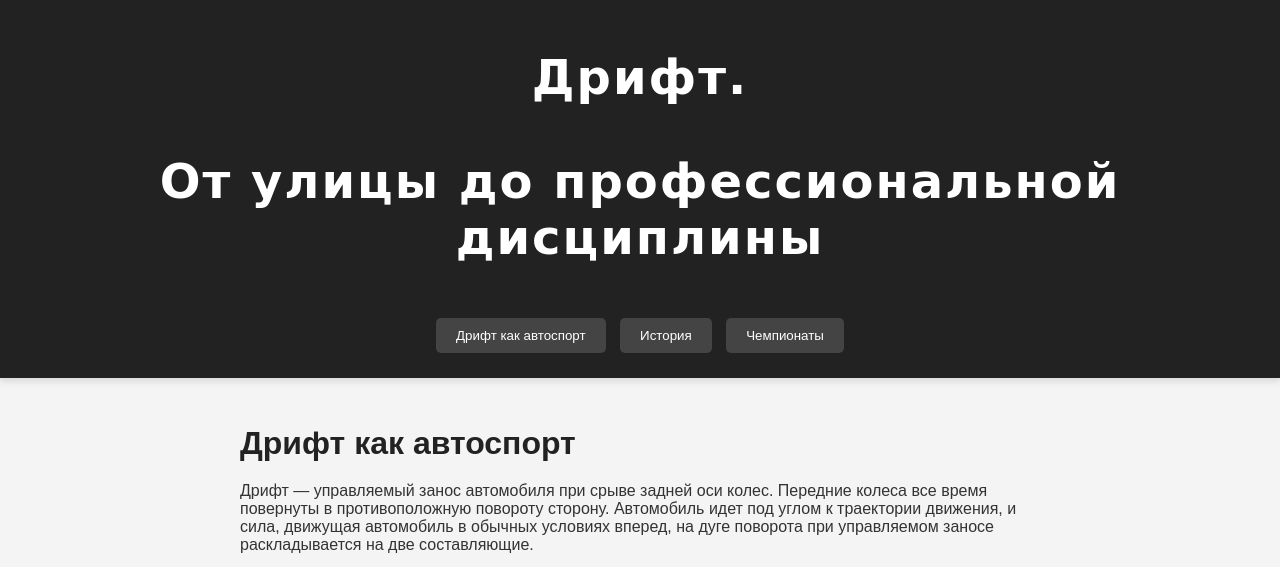
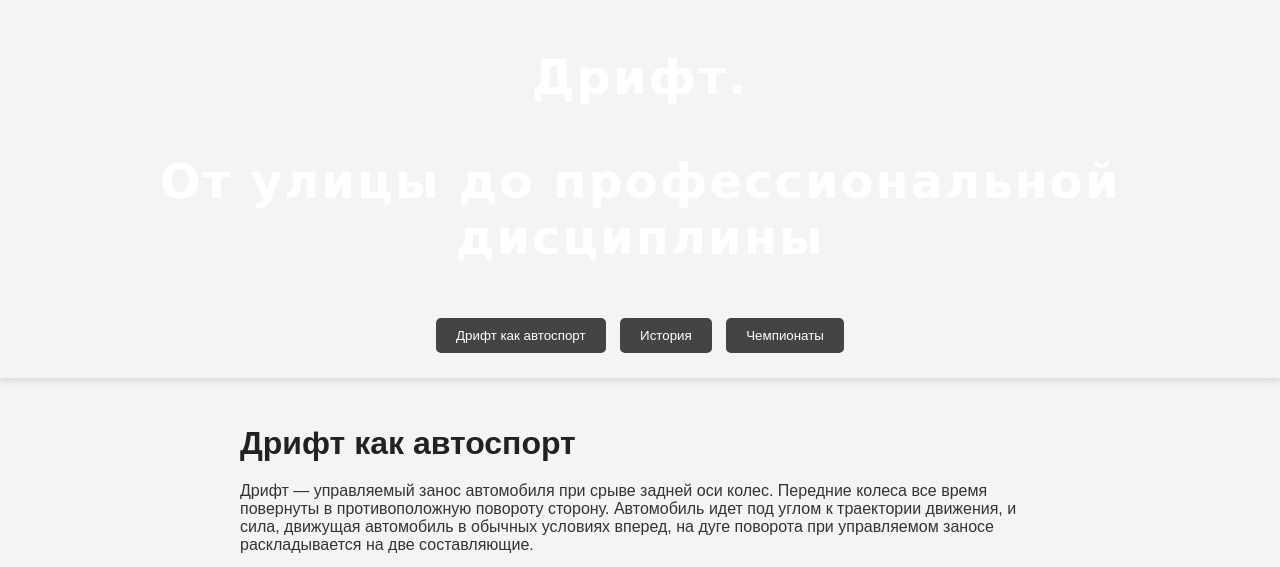
Before and after one commit to svesh20/sveshk20.github.io, a plain HTML site: page index.html in a window 1280 px wide. Shown: the part 173-740 px from the top of the page. Drawn offline with Linux system fonts and the light colour scheme.

Commit message:
Update styles.css

```diff
--- a/styles.css
+++ b/styles.css
@@ -9,7 +9,6 @@
     }
 
     header {
-        background-color: #222;
         color: #fff;
         padding: 20px;
         text-align: center;
```
